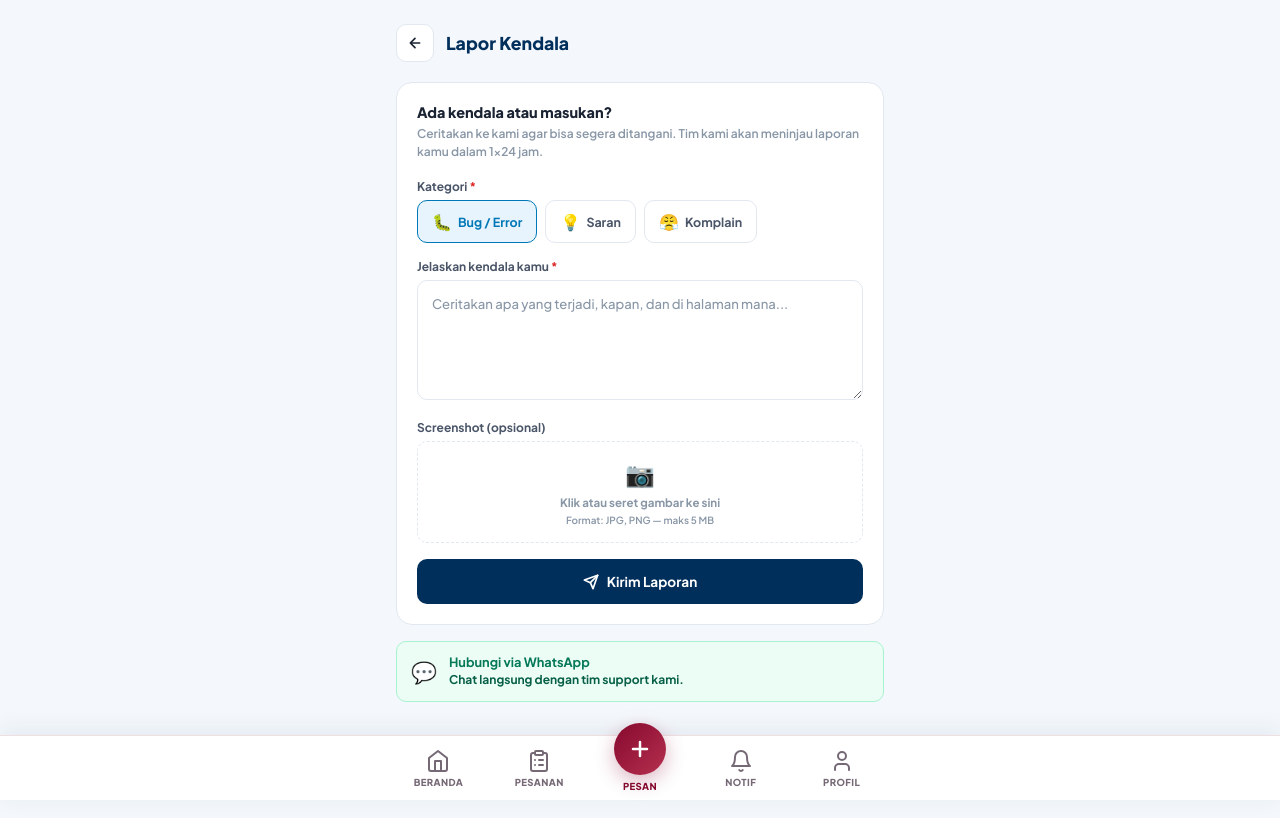
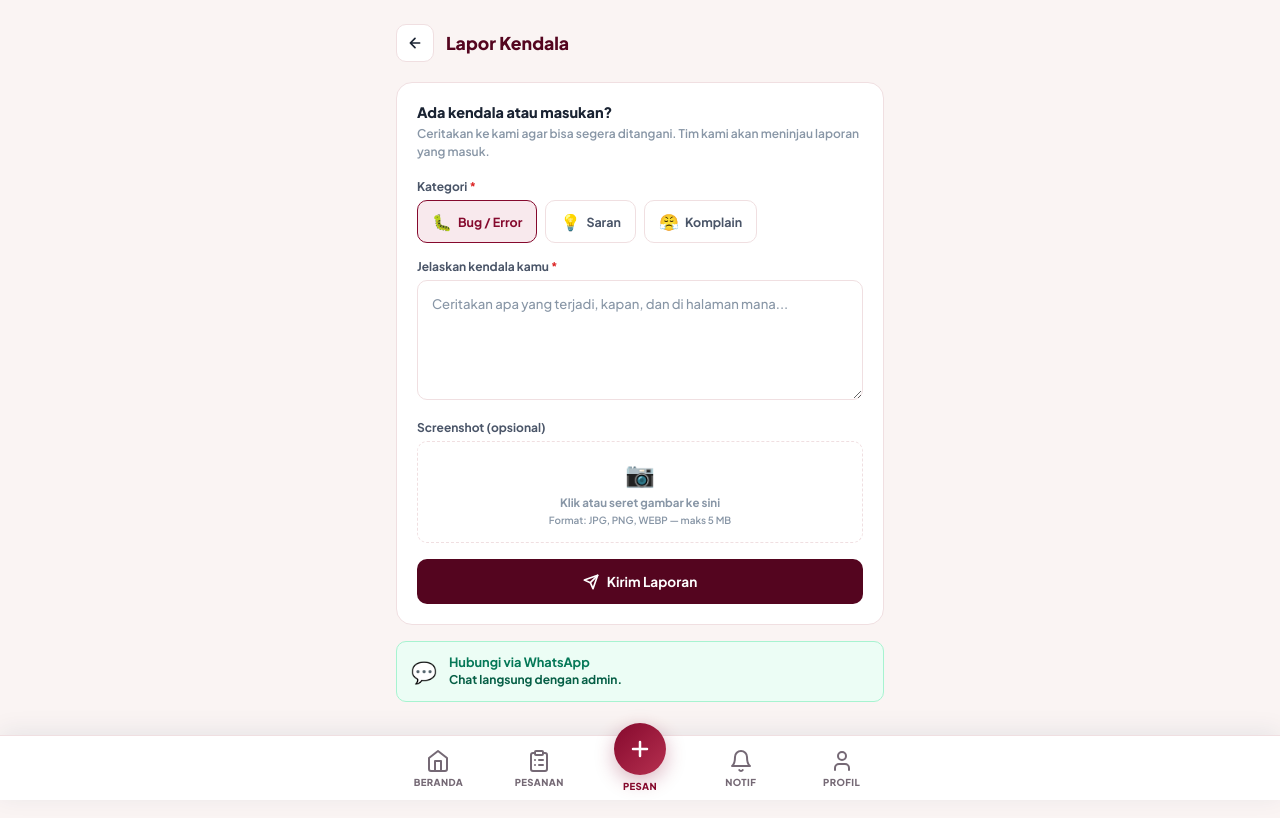
Before and after one commit to Ardinta19/SIMALUN-FINAL, a Laravel app: template resources/views/reports/create.blade.php in a window 1280 px wide. Run offline with Laravel 12, Linux system fonts and the light colour scheme; the template is opened without the code that fills it, so the values that code supplies are empty.

Commit message:
Rapikan laporan pelanggan dan aksesibilitas alamat
Co-authored-by: arena-agent <297053741+arena-agent@users.noreply.github.com>

```diff
--- a/app/Http/Controllers/ReportController.php
+++ b/app/Http/Controllers/ReportController.php
@@ -3,6 +3,7 @@
 namespace App\Http\Controllers;
 
 use App\Models\Report;
+use App\Models\RentalPaymentSetting;
 use Illuminate\Http\Request;
 use Illuminate\Support\Facades\Auth;
 
@@ -18,7 +19,9 @@ class ReportController extends Controller
             ->take(5)
             ->get();
 
-        return view('reports.create', compact('myReports'));
+        $settings = RentalPaymentSetting::find(1);
+
+        return view('reports.create', compact('myReports', 'settings'));
     }
 
     /**
--- a/resources/views/reports/create.blade.php
+++ b/resources/views/reports/create.blade.php
@@ -2,26 +2,26 @@
 <html lang="id">
 <head>
 <meta charset="UTF-8">
-<meta name="viewport" content="width=device-width, initial-scale=1.0, maximum-scale=1.0, user-scalable=no, viewport-fit=cover">
-<title>Lapor Kendala – Azka Laundry</title>
+<meta name="viewport" content="width=device-width, initial-scale=1.0, viewport-fit=cover">
+<title>Lapor Kendala – Berkah Kreatif</title>
 @include('layouts.component.customer._head_meta')
 <style>
 :root {
-    --blue-dark: #002f5c;
-    --blue: #0077b6;
-    --blue-lt: #e8f4fd;
+    --blue-dark: #54051f;
+    --blue: #85092d;
+    --blue-lt: #f8e9ed;
     --green: #059669;
     --green-lt: #ecfdf5;
     --orange: #f59e0b;
     --orange-lt: #fef3c7;
     --red: #dc2626;
     --red-lt: #fef2f2;
-    --surface: #f4f8fc;
+    --surface: #faf4f3;
     --card: #ffffff;
     --ink: #1a2332;
     --ink-mid: #4a5568;
     --ink-lt: #8896a6;
-    --border: #e2e8f0;
+    --border: #f0dfe1;
     --radius: 16px;
     --radius-sm: 10px;
     --font: 'Plus Jakarta Sans', -apple-system, sans-serif;
@@ -84,7 +84,8 @@ body {
 .category-pill:has(input:checked), .category-pill.is-checked {
     border-color: var(--blue); background: var(--blue-lt); color: var(--blue);
 }
-.category-pill input { display: none; }
+.category-pill input { position: absolute; opacity: 0; }
+.category-pill:focus-within { outline: 3px solid #bc5b75; outline-offset: 2px; }
 .category-pill__icon { font-size: 1rem; }
 
 .field__textarea {
@@ -200,7 +201,7 @@ body {
     {{-- Form --}}
     <div class="form-card">
         <div class="form-card__title">Ada kendala atau masukan?</div>
-        <div class="form-card__desc">Ceritakan ke kami agar bisa segera ditangani. Tim kami akan meninjau laporan kamu dalam 1x24 jam.</div>
+        <div class="form-card__desc">Ceritakan ke kami agar bisa segera ditangani. Tim kami akan meninjau laporan yang masuk.</div>
 
         <form method="POST" action="{{ route(auth()->user()->role === 'driver' ? 'driver.report.store' : 'customer.report.store') }}" enctype="multipart/form-data">
             @csrf
@@ -234,12 +235,12 @@ body {
 
             {{-- Screenshot --}}
             <div class="field">
-                <label class="field__label">Screenshot (opsional)</label>
+                <label class="field__label" for="file-input">Screenshot (opsional)</label>
                 <div class="field__file-wrap" id="dropzone">
                     <input type="file" name="screenshot" accept="image/*" id="file-input">
                     <div class="field__file-icon">📷</div>
                     <div class="field__file-text" id="file-name">Klik atau seret gambar ke sini</div>
-                    <div class="field__file-hint">Format: JPG, PNG — maks 5 MB</div>
+                    <div class="field__file-hint">Format: JPG, PNG, WEBP — maks 5 MB</div>
                 </div>
                 @error('screenshot') <div class="field__error">{{ $message }}</div> @enderror
             </div>
@@ -252,14 +253,12 @@ body {
         </form>
     </div>
 
-    {{-- WA Alternative --}}
-    <a href="{{ \App\Support\Laundry::waLink('Halo Azka Laundry, saya ingin melaporkan kendala:') }}" target="_blank" class="wa-alt">
+    @if($settings?->whatsapp_number)
+    <a href="https://wa.me/{{ $settings->whatsapp_number }}?text={{ rawurlencode('Halo Berkah Kreatif, saya ingin melaporkan kendala.') }}" target="_blank" rel="noopener noreferrer" class="wa-alt">
         <span class="wa-alt__icon">💬</span>
-        <div class="wa-alt__text">
-            <strong>Hubungi via WhatsApp</strong>
-            Chat langsung dengan tim support kami.
-        </div>
+        <span class="wa-alt__text"><strong>Hubungi via WhatsApp</strong> Chat langsung dengan admin.</span>
     </a>
+    @endif
 
     {{-- Riwayat Laporan --}}
     @if(isset($myReports) && $myReports->count() > 0)
```
Also changed, not shown: resources/views/roles/customer/addresses/create.blade.php (+17 -12 lines), resources/views/roles/customer/addresses/edit.blade.php (+13 -12 lines), tests/Feature/RentalCustomerNavigationTest.php (+9 -0 lines).
